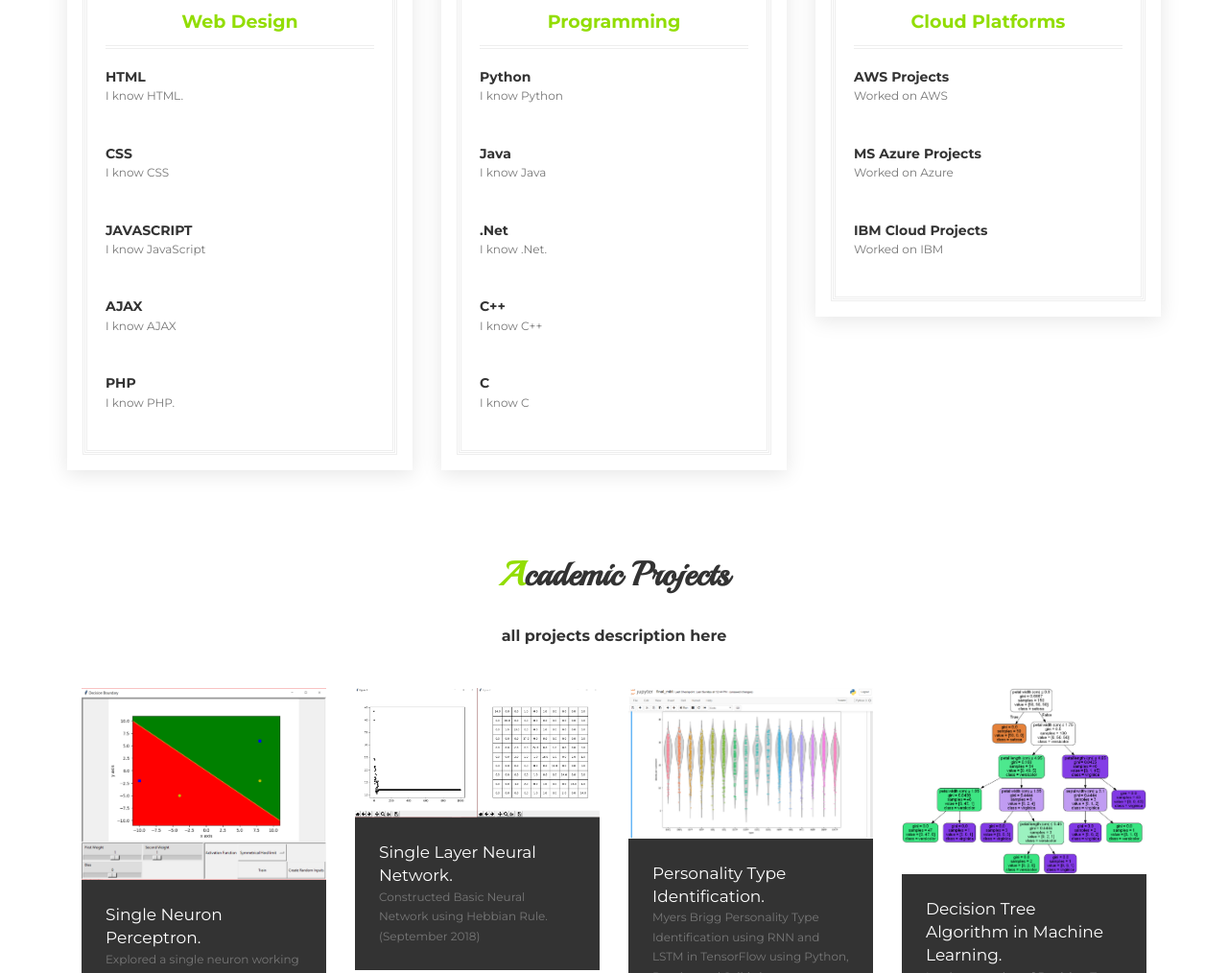
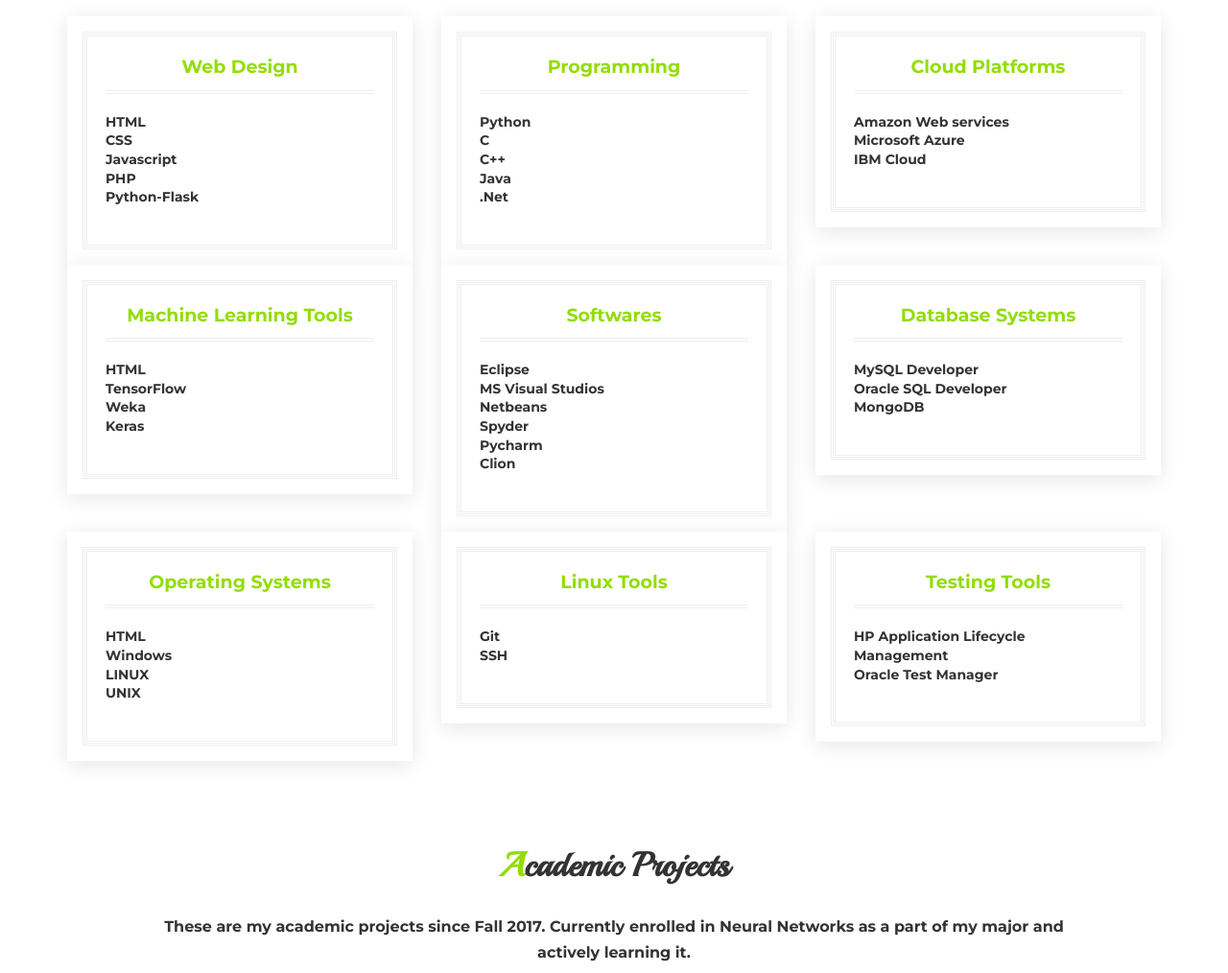
Before and after one commit to sanjana2912/sanjana2912.github.io, a plain HTML site: page index.html in a window 1280 px wide. Shown: the part 1434-2448 px from the top of the page at 96% size. Drawn offline with nearby package versions, Linux system fonts and the light colour scheme; some packages are replaced by stand-ins of ours.

Commit message:
final 99

```diff
--- a/css/style.css
+++ b/css/style.css
@@ -170,6 +170,7 @@ header {
 	background-size:cover;
 	background-attachment:fixed !important;
 	overflow:hidden;
+
 }
 .parallax-pattern-overlay {
 	background-image:url(../img/pattern.png);
--- a/index.html
+++ b/index.html
@@ -6,7 +6,7 @@
   <meta http-equiv="X-UA-Compatible" content="IE=edge">
   <meta name="viewport" content="width=device-width, initial-scale=1">
   <!-- The above 3 meta tags *must* come first in the head; any other head content must come *after* these tags -->
-  <title>Portfolio: Sanjana Mrugendra Bhatt</title>
+  <title>Sanjana Mrugendra Bhatt</title>
 
   <!-- Bootstrap -->
   <link href="css/bootstrap.min.css" rel="stylesheet">
@@ -70,7 +70,8 @@
       <div class="container">
         <div class="heading text-center">
           <h2>About Me</h2>
-          <h3>Excellent Software developer majoring in Machine Learning and Database and have done lots of projects in Python. Fast learner, well organized and excellent leader with dedication towards my work. I am always eager to learn new technologies and fascinated to know about current technologies.</h3>
+          <h3> Excellent Software developer actively looking for full time jobs/ Co-op oppurtunities.</h3>
+          <h3> I am majoring in Machine Learning and Database and have done lots of projects in Python. Fast learner, well organized and excellent leader with dedication towards my work. I am always eager to learn new technologies and fascinated to know about current technologies.</h3>
         </div>
         <!-- <div class="row">
           <div class="col-md-6"> -->
@@ -193,37 +194,38 @@
                 <div class="rm-thumb" style="background-image: url(img/logos/html.png)">
                 </div>
                 <h5>HTML</h5>
-                <p>I know HTML.
-                </p>
+                <!-- <p>I know HTML.
+                </p> -->
+                <h5>CSS</h5><h5>Javascript</h5><h5>PHP</h5><h5>Python-Flask</h5>
               </div>
-              <div class="restitem clearfix">
+             <!--  <div class="restitem clearfix">
                 <div class="rm-thumb" style="background-image: url(img/logos/css.png)">
                 </div>
                 <h5>CSS</h5>
                 <p>I know CSS
                 </p>
-              </div>
-              <div class="restitem clearfix">
+              </div> -->
+             <!--  <div class="restitem clearfix">
                 <div class="rm-thumb" style="background-image: url(img/2.png)">
                 </div>
                 <h5>JAVASCRIPT</h5>
                 <p>I know JavaScript
                 </p>
-              </div>
-               <div class="restitem clearfix">
+              </div> -->
+               <!-- <div class="restitem clearfix">
                 <div class="rm-thumb" style="background-image: url(img/2.png)">
                 </div>
                 <h5>AJAX</h5>
                 <p>I know AJAX
                 </p>
-              </div>
-              <div class="restitem clearfix">
+              </div> -->
+              <!-- <div class="restitem clearfix">
                 <div class="rm-thumb" style="background-image: url(img/2.png)">
                 </div>
                 <h5>PHP</h5>
                 <p>I know PHP.
                 </p>
-              </div>
+              </div> -->
             </div>
           </div>
           <div class="col-md-4">
@@ -232,18 +234,18 @@
               <div class="restitem clearfix">
                 <div class="rm-thumb" style="background-image: url(img/2.png)">
                 </div>
-                <h5>Python</h5>
-                <p>I know Python
-                </p>
+                <h5>Python</h5><h5>C</h5><h5>C++</h5><h5>Java</h5><h5>.Net</h5>
+                <!-- <p>I know Python
+                </p> -->
               </div>
-              <div class="restitem clearfix">
+             <!--  <div class="restitem clearfix">
                 <div class="rm-thumb" style="background-image: url(img/2.png)">
                 </div>
                 <h5>Java</h5>
                 <p>I know Java
                 </p>
-              </div>
-              <div class="restitem clearfix">
+              </div> -->
+              <!-- <div class="restitem clearfix">
                 <div class="rm-thumb" style="background-image: url(img/2.png)">
                 </div>
                 <h5>.Net</h5>
@@ -263,7 +265,7 @@
                 <h5>C</h5>
                 <p>I know C
                 </p>
-              </div>
+              </div> -->
             </div>
           </div>
           <div class="col-md-4">
@@ -272,11 +274,11 @@
               <div class="restitem clearfix">
                 <div class="rm-thumb" style="background-image: url(img/2.png)">
                 </div>
-                <h5>AWS Projects</h5>
-                <p> Worked on AWS
-                </p>
+                <h5>Amazon Web services</h5><h5>Microsoft Azure</h5><h5>IBM Cloud</h5>
+                <!-- <p> Worked on AWS
+                </p> -->
               </div>
-              <div class="restitem clearfix">
+           <!--    <div class="restitem clearfix">
                 <div class="rm-thumb" style="background-image: url(img/2.png)">
                 </div>
                 <h5>MS Azure Projects</h5>
@@ -289,7 +291,91 @@
                 <h5>IBM Cloud Projects</h5>
                 <p> Worked on IBM
                 </p>
+              </div> -->
+            </div>
+          </div>
+        </div>
+      </div>
+
+<div class="container">
+        <div class="row">
+          <div class="col-md-4">
+            <div class="skills">
+              <h3 class="main text-center">Machine Learning Tools</h3>
+              <div class="restitem clearfix">
+                <div class="rm-thumb" style="background-image: url(img/logos/html.png)">
+                </div>
+                <h5>HTML</h5>
+
+                <h5>TensorFlow</h5><h5>Weka</h5><h5>Keras</h5>
               </div>
+
+            </div>
+          </div>
+          <div class="col-md-4">
+            <div class="skills">
+              <h3 class="main text-center">Softwares</h3>
+              <div class="restitem clearfix">
+                <div class="rm-thumb" style="background-image: url(img/2.png)">
+                </div>
+                <h5>Eclipse</h5><h5>MS Visual Studios</h5><h5>Netbeans</h5><h5>Spyder</h5><h5>Pycharm</h5><h5>Clion</h5>
+
+              </div>
+
+            </div>
+          </div>
+          <div class="col-md-4">
+            <div class="skills">
+              <h3 class="main text-center">Database Systems</h3>
+              <div class="restitem clearfix">
+                <div class="rm-thumb" style="background-image: url(img/2.png)">
+                </div>
+                <h5>MySQL Developer</h5><h5>Oracle SQL Developer</h5><h5>MongoDB</h5>
+
+              </div>
+
+            </div>
+          </div>
+        </div>
+      </div>
+
+
+      <div class="container">
+        <div class="row">
+          <div class="col-md-4">
+            <div class="skills">
+              <h3 class="main text-center">Operating Systems</h3>
+              <div class="restitem clearfix">
+                <div class="rm-thumb" style="background-image: url(img/logos/html.png)">
+                </div>
+                <h5>HTML</h5>
+
+                <h5>Windows</h5><h5>LINUX</h5><h5>UNIX</h5>
+              </div>
+
+            </div>
+          </div>
+          <div class="col-md-4">
+            <div class="skills">
+              <h3 class="main text-center">Linux Tools</h3>
+              <div class="restitem clearfix">
+                <div class="rm-thumb" style="background-image: url(img/2.png)">
+                </div>
+                <h5>Git</h5><h5>SSH</h5>
+
+              </div>
+
+            </div>
+          </div>
+          <div class="col-md-4">
+            <div class="skills">
+              <h3 class="main text-center">Testing Tools</h3>
+              <div class="restitem clearfix">
+                <div class="rm-thumb" style="background-image: url(img/2.png)">
+                </div>
+                <h5>HP Application Lifecycle Management</h5><h5> Oracle Test Manager</h5>
+               </div>
+
             </div>
           </div>
         </div>
@@ -297,12 +383,13 @@
     </section>
 
 
+
     <!--portfolio-->
     <section class="gallery" id="gallery">
       <div class="container">
         <div class="heading text-center">
           <h2>Academic Projects</h2>
-          <h3> all projects description here</h3>
+          <h3>These are my academic projects since Fall 2017. Currently enrolled in Neural Networks as a part of my major and actively learning it.</h3>
         </div>
 
         <div id="grid-gallery" class="grid-gallery">
```
Also changed, not shown: img/code.jpg (added).
